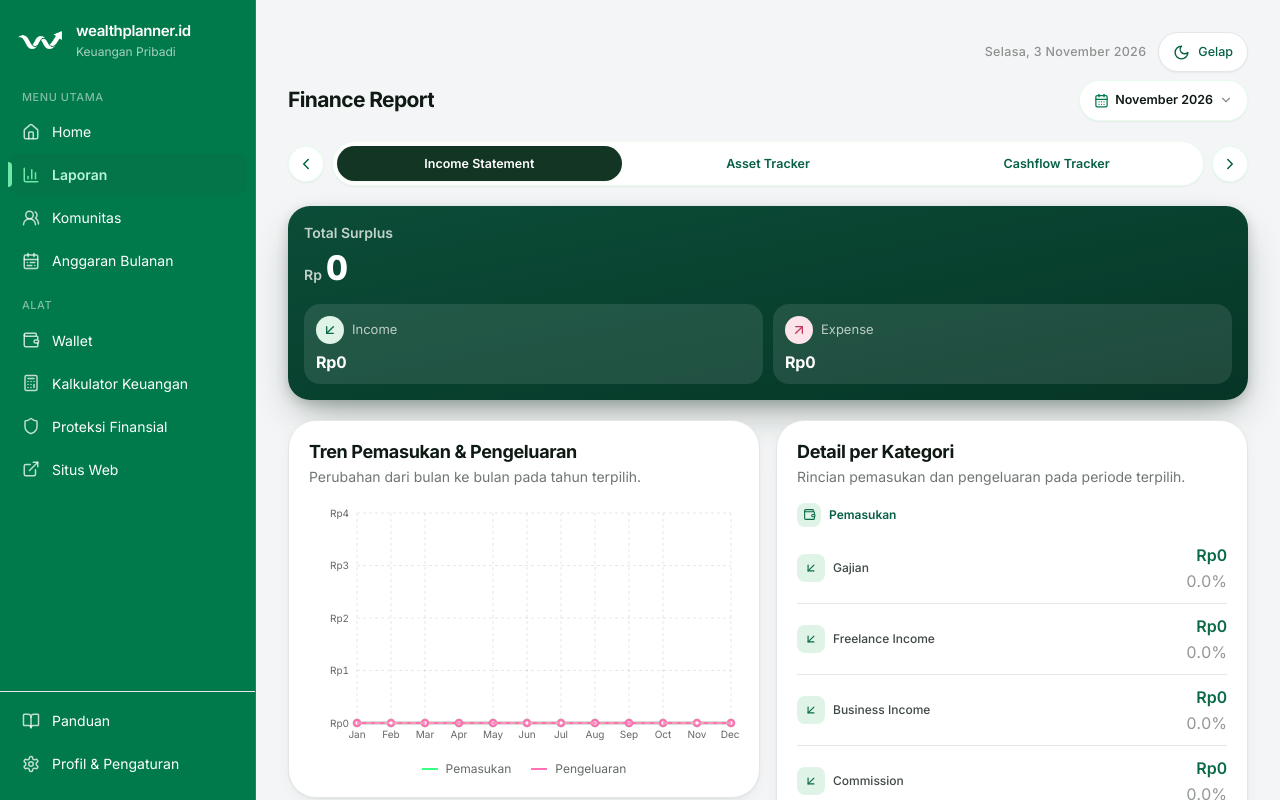
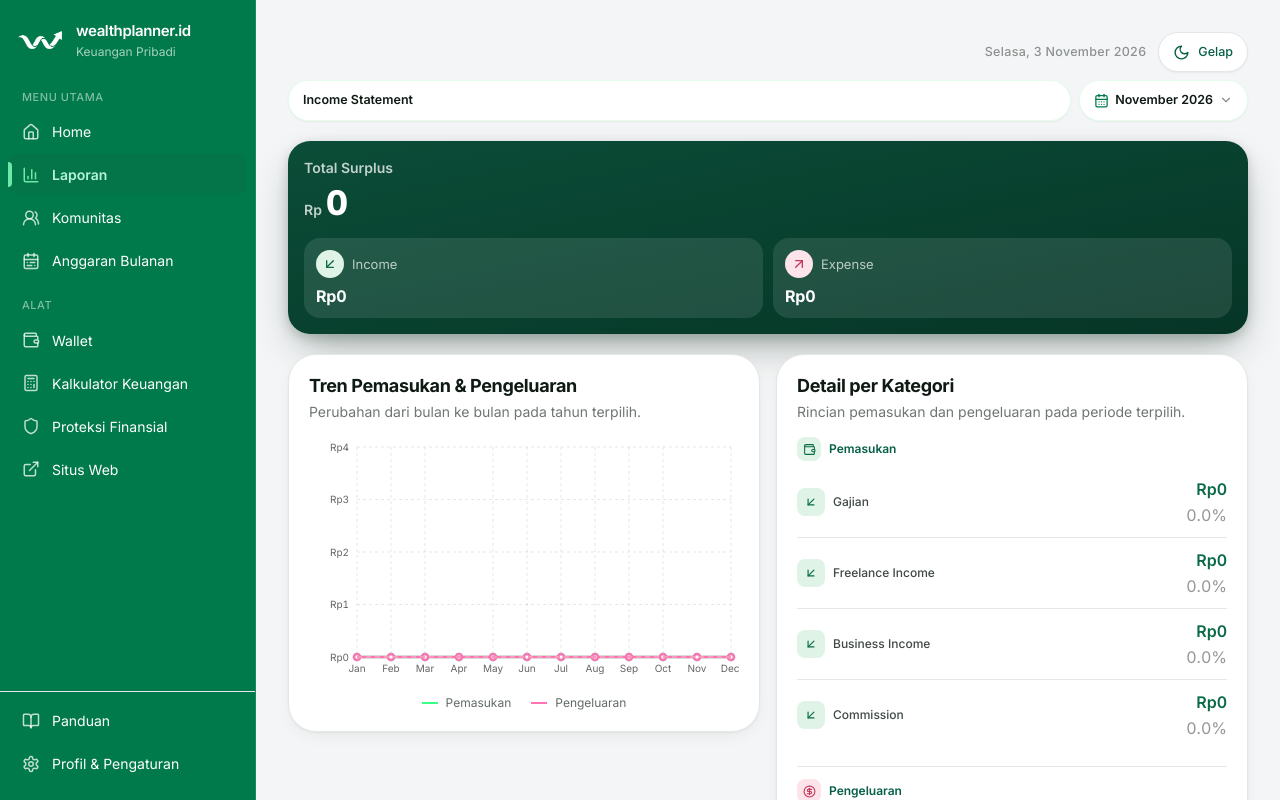
Before and after one commit to jasminework2023/personal-wealthplanner, a React (Vite) app: page /dashboard/finance in a window 1280 px wide. Shown: the top 800 px of the page. Built offline with nearby package versions, Linux system fonts and the light colour scheme; the HTML template or start-up script is replaced by a standard one.

Commit message:
Move finance report selector beside date filter

```diff
--- a/src/pages/DashboardFinance.tsx
+++ b/src/pages/DashboardFinance.tsx
@@ -248,9 +248,11 @@ export function DashboardFinance() {
 
   return (
     <div className="flex flex-col gap-5">
-      <div className="flex items-center justify-between gap-3">
-        <h1 className="min-w-0 truncate text-[21px] font-bold leading-[1.15] tracking-[-0.03em] text-forest-900">Finance Report</h1>
-        <button type="button" onClick={() => { setDraftMonth(selectedMonth); setDraftYear(selectedYear); setPeriodOpen(true); }} className="inline-flex max-w-full shrink-0 items-center gap-1.5 rounded-full border border-forest-100/70 bg-white px-3.5 py-2.5 text-[12.5px] font-semibold text-forest-900 shadow-sm">
+      <div className="flex items-center justify-between gap-2">
+        <select aria-label="Pilih laporan" value={activeReportTab} onChange={(e) => setActiveReportTab(e.target.value as typeof activeReportTab)} className="min-w-0 flex-1 appearance-none rounded-full border border-forest-100/70 bg-white px-3.5 py-2.5 text-[12.5px] font-semibold text-forest-900 shadow-sm outline-none">
+          <option value="income">Income Statement</option><option value="assets">Asset Tracker</option><option value="cashflow">Cashflow Tracker</option>
+        </select>
+        <button type="button" onClick={() => { setDraftMonth(selectedMonth); setDraftYear(selectedYear); setPeriodOpen(true); }} className="inline-flex shrink-0 items-center gap-1.5 rounded-full border border-forest-100/70 bg-white px-3.5 py-2.5 text-[12.5px] font-semibold text-forest-900 shadow-sm">
           <CalendarDays size={15} className="shrink-0 text-forest-700" /><span>{monthNames[monthNames.indexOf(selectedMonth)] || selectedMonth} {selectedYear}</span><ChevronRight size={14} className="rotate-90 text-charcoal/50" />
         </button>
       </div>
@@ -275,15 +277,7 @@ export function DashboardFinance() {
           <button type="button" onClick={() => { setSelectedMonth(draftMonth); setSelectedYear(draftYear); setPeriodOpen(false); }} className="mt-5 w-full rounded-xl bg-[#0B4D38] px-4 py-3 text-[14px] font-semibold text-white hover:bg-[#083c2c]">Terapkan</button>
         </div>
       </div>}
-      <section aria-label="Report tabs">
-        <div className="flex items-center gap-2">
-          <button type="button" aria-label="Sebelumnya" onClick={() => selectReportTab(activeTabIndex - 1)} className="flex h-9 w-9 shrink-0 items-center justify-center rounded-full border border-forest-100/70 bg-white text-forest-800 shadow-sm transition-colors hover:bg-forest-50"><ChevronLeft size={18}/></button>
-          <div className="grid min-w-0 flex-1 grid-cols-3 gap-1 rounded-full border border-forest-100/60 bg-white p-1 shadow-sm" aria-label="Pilihan laporan">
-            {reportTabs.map((tab) => <button key={tab.id} type="button" onClick={() => setActiveReportTab(tab.id)} aria-current={activeReportTab === tab.id ? "page" : undefined} className={`min-w-0 rounded-full px-1 py-2.5 text-center text-[clamp(9px,2.6vw,12.5px)] font-semibold leading-tight transition-colors sm:px-2 ${activeReportTab === tab.id ? "bg-[#123524] text-white shadow-sm" : "text-forest-800 hover:bg-forest-50"}`}>{tab.label}</button>)}
-          </div>
-          <button type="button" aria-label="Berikutnya" onClick={() => selectReportTab(activeTabIndex + 1)} className="flex h-9 w-9 shrink-0 items-center justify-center rounded-full border border-forest-100/70 bg-white text-forest-800 shadow-sm transition-colors hover:bg-forest-50"><ChevronRight size={18}/></button>
-        </div>
-      </section>
+
 
 
       {activeReportTab === "income" && (() => {
```
